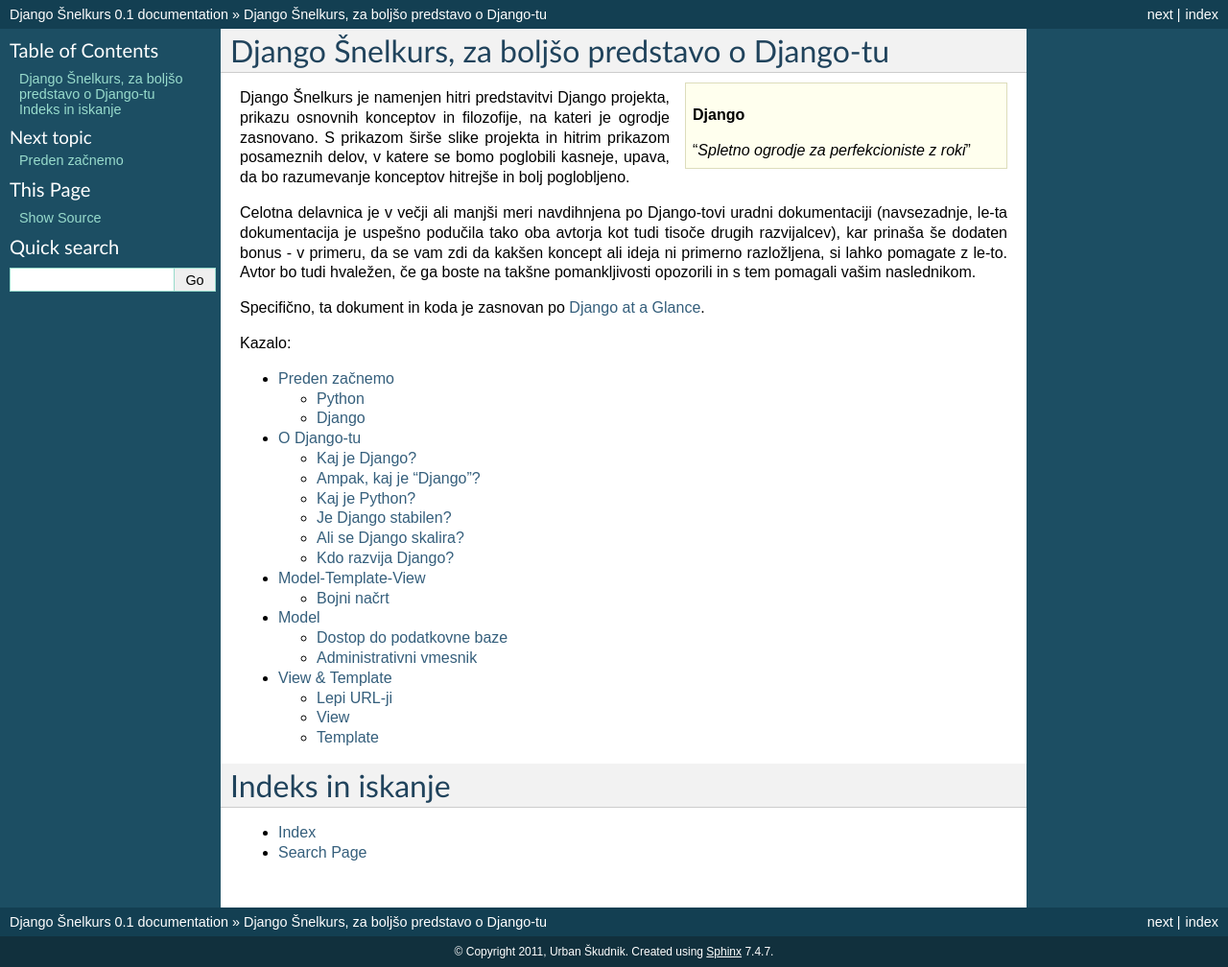
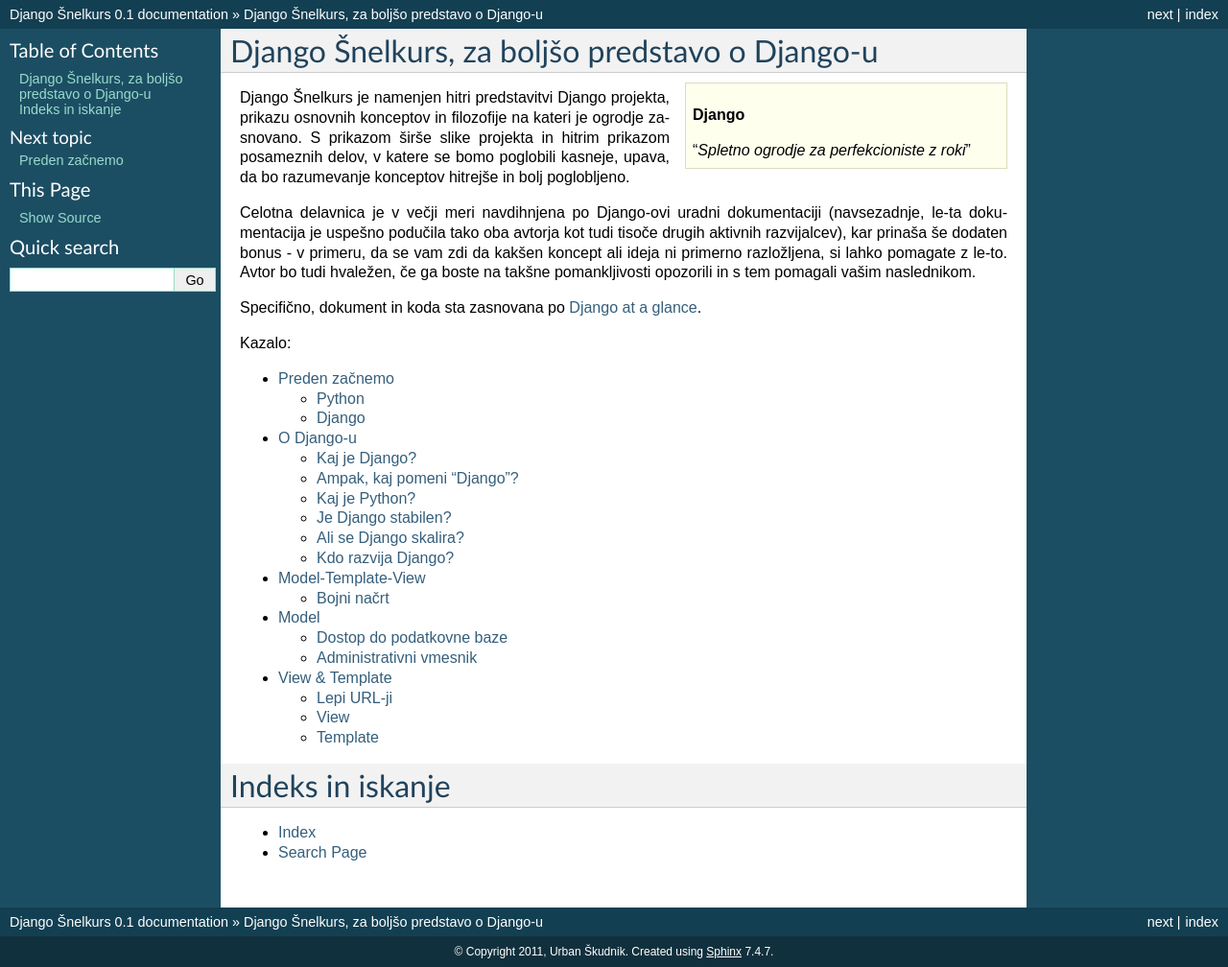
Before and after one commit to domenkozar/Django-Beer-Workshop, a Sphinx documentation site: the page built from docs/intro/source/index.rst, in a window 1280 px wide. Shown: the whole page at 96% size. Built offline with Sphinx 7.4.7, drawn with Linux system fonts in a browser that asks for light colours.

Commit message:
grammar/logical fixes of documentation

```diff
--- a/docs/intro/source/beforewestart.rst
+++ b/docs/intro/source/beforewestart.rst
@@ -1,9 +1,9 @@
 Preden začnemo
 ==============
 
-Da lahko sledimo tej delavnici, potrebujemo (kako presenetljivo) Django, ki je napisan v Python-u, nima pa kakšnih zunanjih odvisnosti (boste pa morali sami namestiti katero izmed boljših podatkovnih baz, če boste potrebovali njene zmogljivosti)
+Da lahko sledimo tej delavnici, potrebujemo (kako presenetljivo) Django, ki je napisan v Python-u, nima pa kakšnih zunanjih odvisnosti.
 
-Kljub že nekaj časa trajajočemu prehodu na Python 3, Django še ne podpira Python 3, predvsem zato, ker je Python 3 prinesel nekaj nekompatibilnih sprememb med 2.x in 3.0, tako da bo prehod trajal še nekaj časa, saj je potrebno opustiti podporo za vejo 2.x preden lahko preidemo na 3.x.
+Kljub že nekaj časa trajajočemu prehodu na Python 3, Django še ne podpira Python 3, predvsem zato, ker je Python 3 prinesel nekaj nekompatibilnih sprememb med 2.x in 3.0. Tako bo prehod trajal še nekaj časa, saj je potrebno opustiti podporo za vejo 2.x preden lahko preidemo na 3.x.
 
 Za večino vsakdanjih operacij ostajanje na 2.x ne bo pomenilo večjih sprememb, saj so vse omembe vredne knjižice še vedno kompatibilnih z 2.x.
 
@@ -30,4 +30,4 @@
 
 Če pa uporabljate Windows-e, boste morali uporabiti orodje kot je 7-zip ali bsdtar za odpakiranje, nakar zaženite ukazno vrstico z administrativnimi privilegiji in poženite ukaz::
 
-    setup.py install
+    C:/Python2.7/python.exe setup.py install
--- a/docs/intro/source/index.rst
+++ b/docs/intro/source/index.rst
@@ -3,7 +3,7 @@
    You can adapt this file completely to your liking, but it should at least
    contain the root `toctree` directive.
 
-Django Šnelkurs, za boljšo predstavo o Django-tu
+Django Šnelkurs, za boljšo predstavo o Django-u
 ================================================
 
 
@@ -11,11 +11,11 @@
 
     "*Spletno ogrodje za perfekcioniste z roki*"
 
-Django Šnelkurs je namenjen hitri predstavitvi Django projekta, prikazu osnovnih konceptov in filozofije, na kateri je ogrodje zasnovano. S prikazom širše slike projekta in hitrim prikazom posameznih delov, v katere se bomo poglobili kasneje, upava, da bo razumevanje konceptov hitrejše in bolj poglobljeno.
+Django Šnelkurs je namenjen hitri predstavitvi Django projekta, prikazu osnovnih konceptov in filozofije na kateri je ogrodje zasnovano. S prikazom širše slike projekta in hitrim prikazom posameznih delov, v katere se bomo poglobili kasneje, upava, da bo razumevanje konceptov hitrejše in bolj poglobljeno.
 
-Celotna delavnica je v večji ali manjši meri navdihnjena po Django-tovi uradni dokumentaciji (navsezadnje, le-ta dokumentacija je uspešno podučila tako oba avtorja kot tudi tisoče drugih razvijalcev), kar prinaša še dodaten bonus - v primeru, da se vam zdi da kakšen koncept ali ideja ni primerno razložljena, si lahko pomagate z le-to. Avtor bo tudi hvaležen, če ga boste na takšne pomankljivosti opozorili in s tem pomagali vašim naslednikom.
+Celotna delavnica je v večji meri navdihnjena po Django-ovi uradni dokumentaciji (navsezadnje, le-ta dokumentacija je uspešno podučila tako oba avtorja kot tudi tisoče drugih aktivnih razvijalcev), kar prinaša še dodaten bonus - v primeru, da se vam zdi da kakšen koncept ali ideja ni primerno razložljena, si lahko pomagate z le-to. Avtor bo tudi hvaležen, če ga boste na takšne pomankljivosti opozorili in s tem pomagali vašim naslednikom.
 
-Specifično, ta dokument in koda je zasnovan po `Django at a Glance <http://docs.djangoproject.com/en/1.3/intro/overview/>`_.
+Specifično, dokument in koda sta zasnovana po `Django at a glance <http://docs.djangoproject.com/en/1.3/intro/overview/>`_.
 
 Kazalo:
 
@@ -28,6 +28,7 @@
    databasemagic
    urlsandviews
 
+
 Indeks in iskanje
 ==================
 
--- a/docs/intro/source/mvcidea.rst
+++ b/docs/intro/source/mvcidea.rst
@@ -8,4 +8,4 @@
 Bojni načrt
 -----------
 
-Odločili smo se, da potrebuje naša homepatska lekarna poleg spletne trgovine tudi možnost objavljanja člankov, ki bodo v pomoč našim kupcem pri reševanju njihovih tegob.
+Odločili smo se, da potrebuje naša homeopatska lekarna poleg spletne trgovine tudi možnost objavljanja člankov, ki bodo v pomoč našim kupcem pri reševanju njihovih tegob.
```
Also changed, not shown: docs/intro/source/intro.rst (+4 -4 lines).
